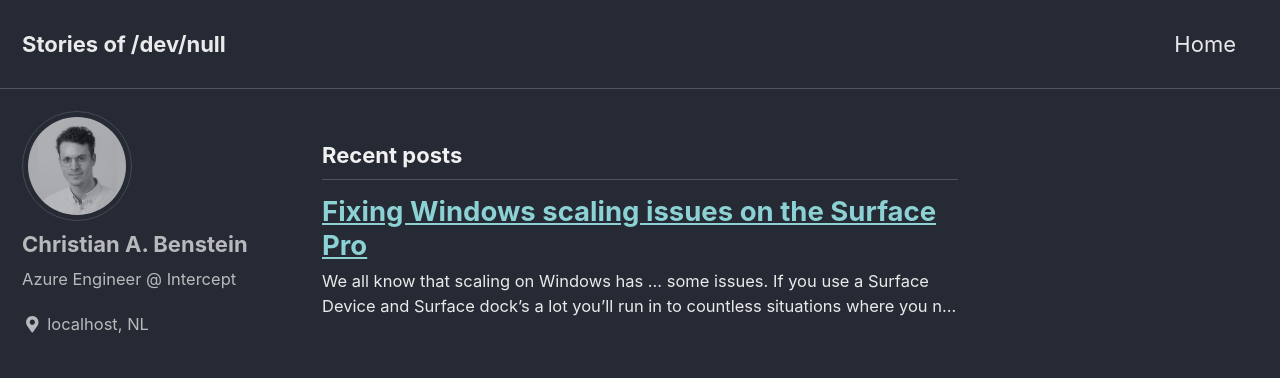
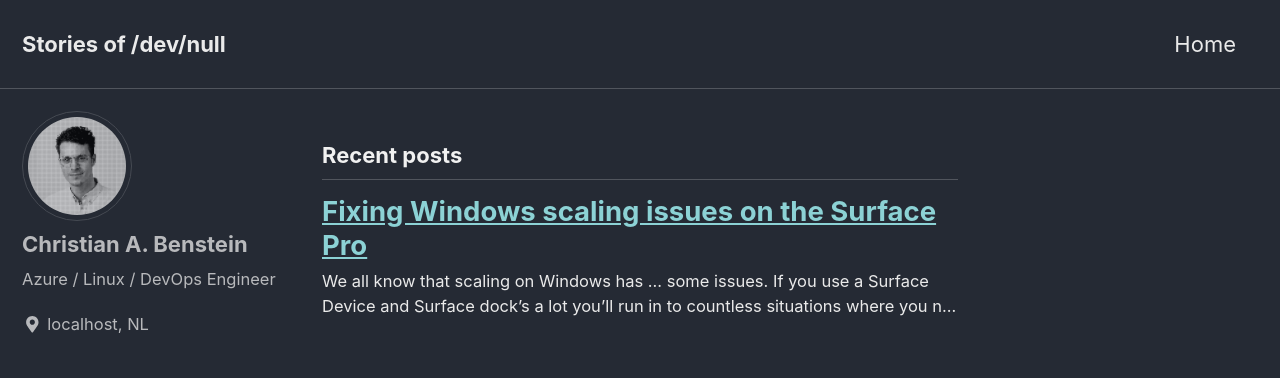
Before and after one commit to KingOfSpades/blog, a Jekyll site: the page built from index.html, in a window 1280 px wide. Shown: the top 378 px of the page. Built offline with Jekyll 4.4.1, drawn with Linux system fonts in a browser that asks for light colours; cached includes are drawn as plain includes; the list of posts is cut into pages by our own code.

Commit message:
New picture and bios

```diff
--- a/_config.yml
+++ b/_config.yml
@@ -108,7 +108,7 @@ analytics:
 author:
   name             : "Christian A. Benstein"
   avatar           : "/assets/images/bio-photo.jpg"
-  bio              : "Azure Engineer @ Intercept"
+  bio              : "Azure / Linux / DevOps Engineer"
   location         : "localhost, NL"
   email            :
   links:
```
Also changed, not shown: assets/images/bio-photo.jpg.
